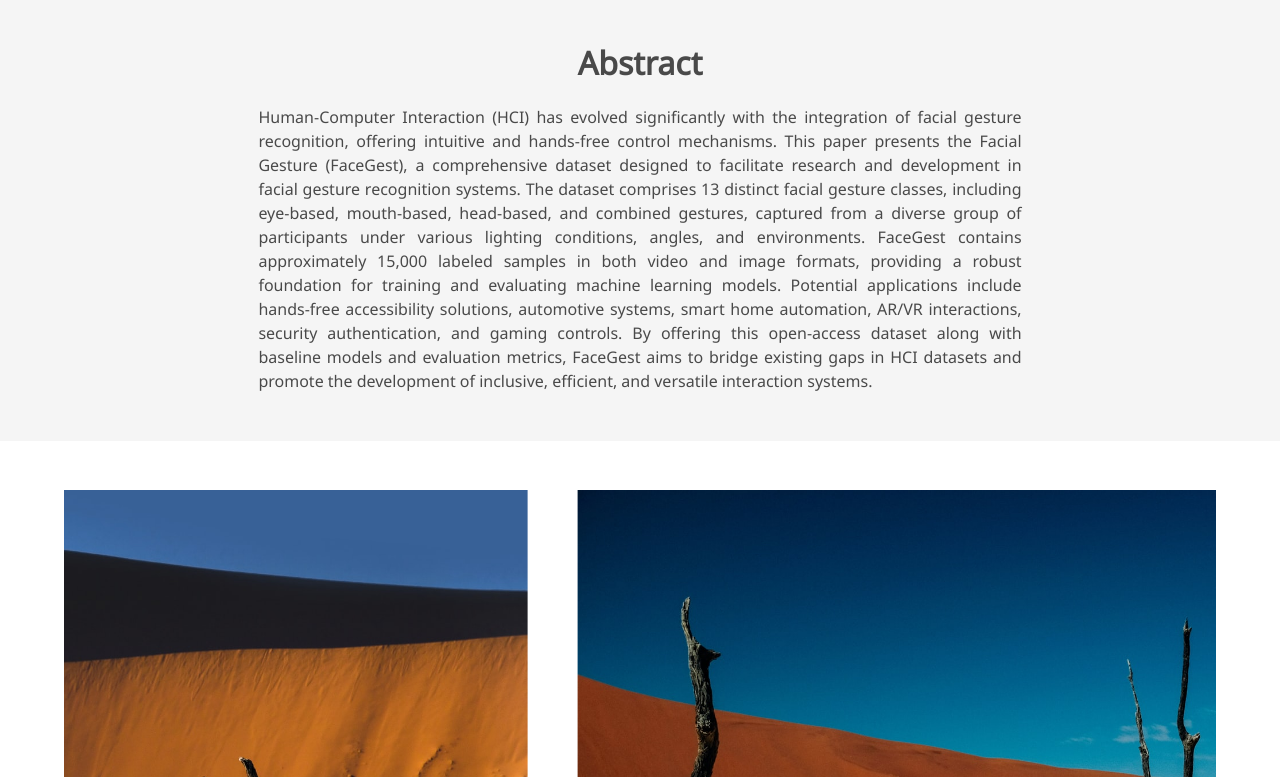
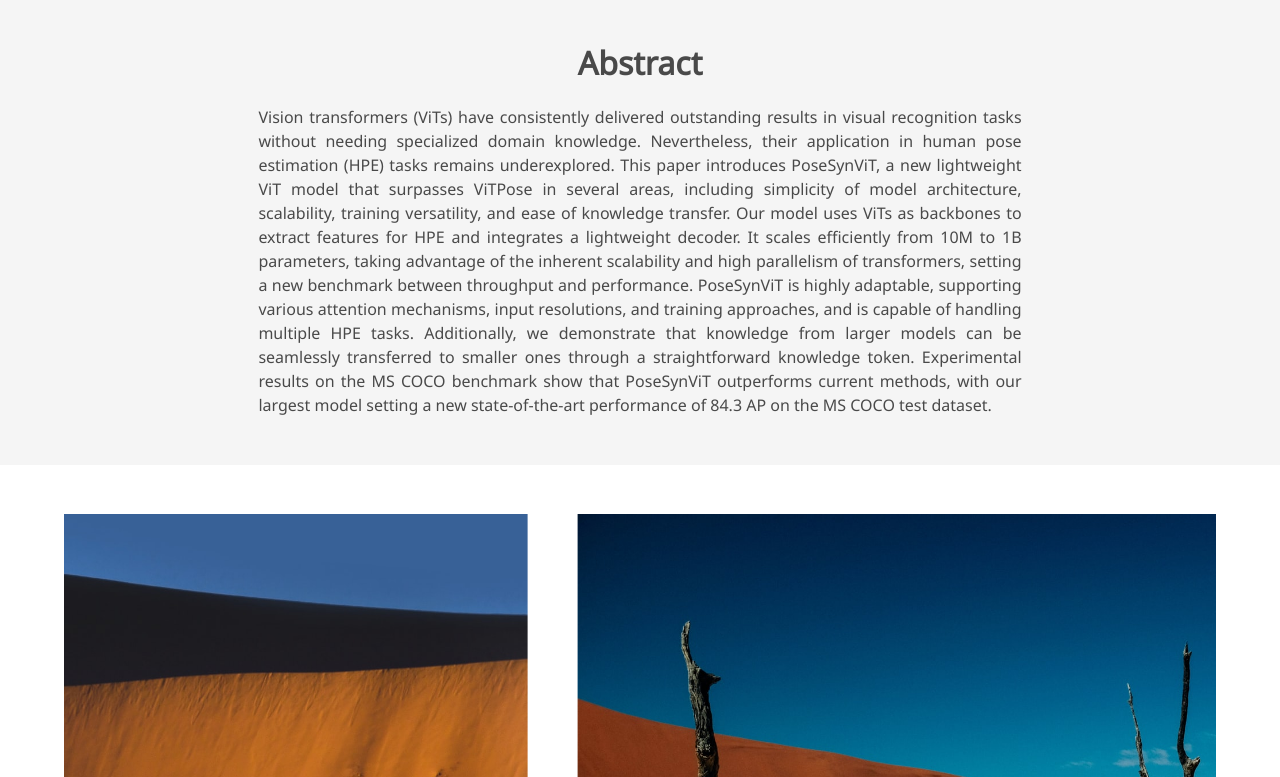
Before and after one commit to sonainjameel/PoseSynViT, a plain HTML site: page index.html in a window 1280 px wide. Shown: the part 763-1540 px from the top of the page. Drawn offline with nearby package versions, Linux system fonts and the light colour scheme; some icons are missing; a web font is replaced by a local one.

Commit message:
Update index.html

```diff
--- a/index.html
+++ b/index.html
@@ -148,7 +148,7 @@
         <h2 class="title is-3">Abstract</h2>
         <div class="content has-text-justified">
           <p>
-            Human-Computer Interaction (HCI) has evolved significantly with the integration of facial gesture recognition, offering intuitive and hands-free control mechanisms. This paper presents the Facial Gesture (FaceGest), a comprehensive dataset designed to facilitate research and development in facial gesture recognition systems. The dataset comprises 13 distinct facial gesture classes, including eye-based, mouth-based, head-based, and combined gestures, captured from a diverse group of participants under various lighting conditions, angles, and environments. FaceGest contains approximately 15,000 labeled samples in both video and image formats, providing a robust foundation for training and evaluating machine learning models. Potential applications include hands-free accessibility solutions, automotive systems, smart home automation, AR/VR interactions, security authentication, and gaming controls. By offering this open-access dataset along with baseline models and evaluation metrics, FaceGest aims to bridge existing gaps in HCI datasets and promote the development of inclusive, efficient, and versatile interaction systems.
+            Vision transformers (ViTs) have consistently delivered outstanding results in visual recognition tasks without needing specialized domain knowledge. Nevertheless, their application in human pose estimation (HPE) tasks remains underexplored. This paper introduces PoseSynViT, a new lightweight ViT model that surpasses ViTPose in several areas, including simplicity of model architecture, scalability, training versatility, and ease of knowledge transfer. Our model uses ViTs as backbones to extract features for HPE and integrates a lightweight decoder. It scales efficiently from 10M to 1B parameters, taking advantage of the inherent scalability and high parallelism of transformers, setting a new benchmark between throughput and performance. PoseSynViT is highly adaptable, supporting various attention mechanisms, input resolutions, and training approaches, and is capable of handling multiple HPE tasks. Additionally, we demonstrate that knowledge from larger models can be seamlessly transferred to smaller ones through a straightforward knowledge token. Experimental results on the MS COCO benchmark show that PoseSynViT outperforms current methods, with our largest model setting a new state-of-the-art performance of 84.3 AP on the MS COCO test dataset.
           </p>
         </div>
       </div>
```
